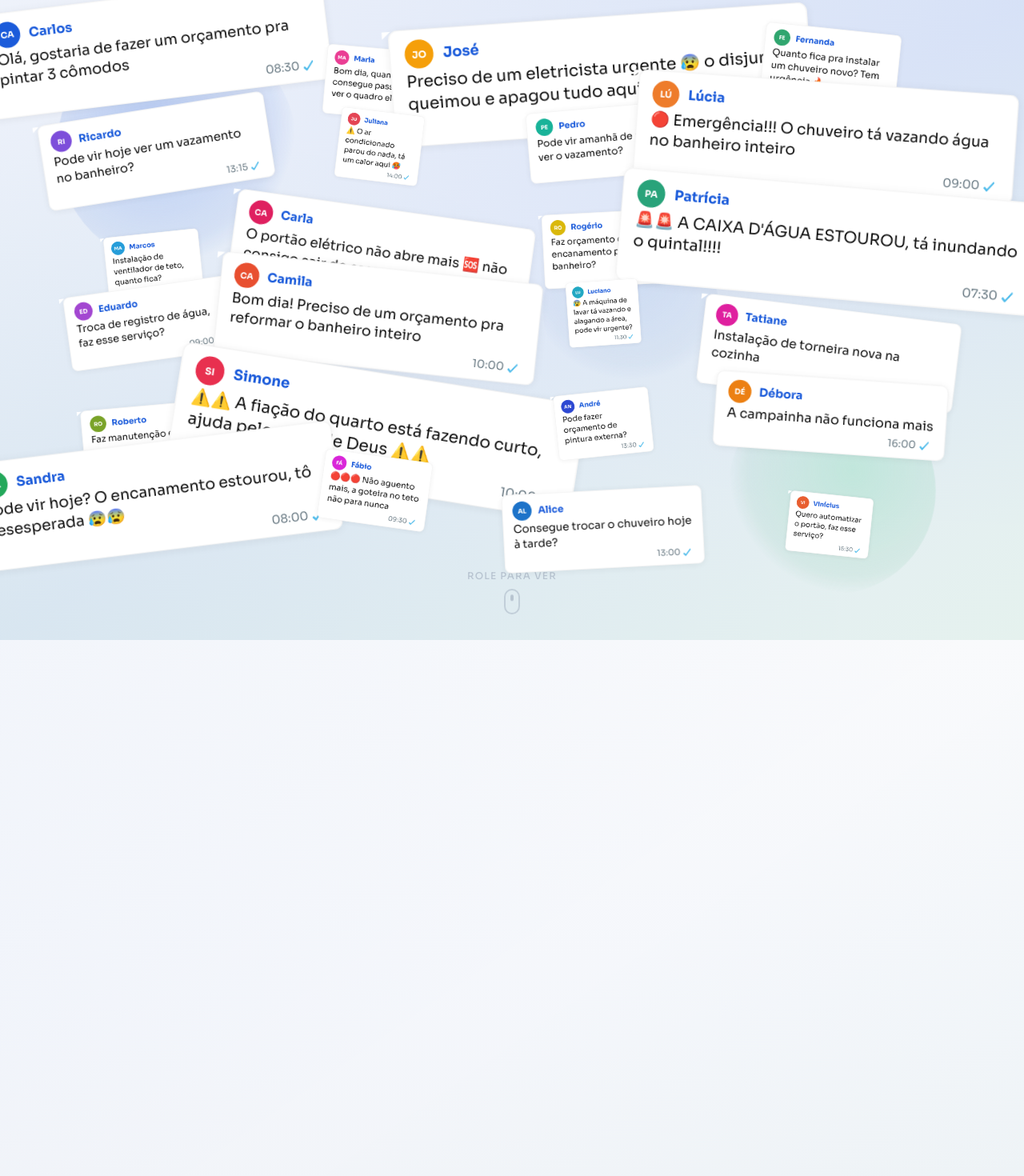
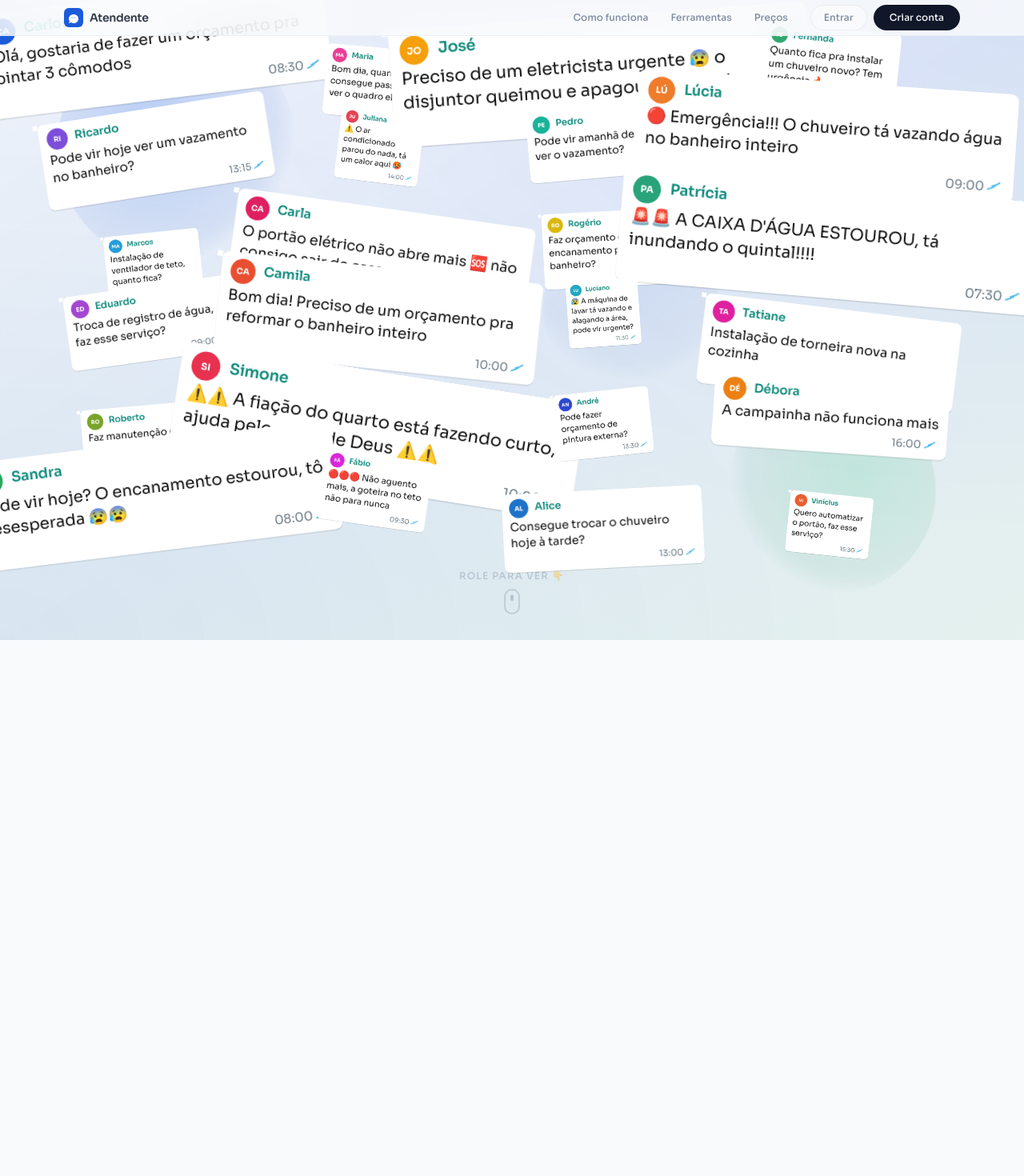
Before and after one commit to iamjfx/atendente, a React (Vite) app: page / in a window 1280 px wide. Shown: the top 1470 px of the page at 80% size. Built offline with nearby package versions, Linux system fonts and the light colour scheme.

Commit message:
checkpoint: bg fixo global, header, textos com emojis, wa bubble pixel-perfect

```diff
--- a/src/pages/Index.tsx
+++ b/src/pages/Index.tsx
@@ -3,6 +3,7 @@ import { Button } from "@/components/ui/button";
 import {
   MessageCircle, CalendarDays, Bot, Smartphone,
   ChevronRight, BarChart3, Users, Sparkles, ArrowRight, Clock,
+  Menu, X,
 } from "lucide-react";
 import PhoneMockup from "@/components/PhoneMockup";
 
@@ -103,6 +104,7 @@ const baseWidths = [
 export default function Index() {
   const [activeStep, setActiveStep] = useState(0);
   const [progress, setProgress] = useState(0);
+  const [mobileOpen, setMobileOpen] = useState(false);
   const bubbleRefs = useRef<(HTMLDivElement | null)[]>([]);
   const slotRefs = useRef<(HTMLDivElement | null)[]>([]);
   const agendaRef = useRef<HTMLDivElement>(null);
@@ -157,7 +159,7 @@ export default function Index() {
       const finalY = y + floatY;
 
       bubble.style.transform = `translate(-50%,-50%) translate(${finalX}px,${finalY}px) rotate(${rot}deg) scale(${scale})`;
-      bubble.style.opacity = String(1 - Math.max(0, (p - 0.7) / 0.3));
+      bubble.style.opacity = String(1 - Math.max(0, Math.min(1, (rawProgress - 0.6) / 0.15)));
     });
 
     rafRef.current = requestAnimationFrame(updatePositions);
@@ -169,13 +171,26 @@ export default function Index() {
   }, [updatePositions]);
 
   const steps = [
-    { num: "01", title: "Cliente chega", desc: "Manda um WhatsApp perguntando horário. A IA responde na hora, mesmo enquanto você trabalha.", screen: 0 },
-    { num: "02", title: "IA faz a triagem", desc: "Extrai nome, endereço, descrição do problema. Pergunta o que falta. Nada de formulário.", screen: 1 },
-    { num: "03", title: "Sugere e agenda", desc: "Confere seus horários, propõe o melhor pro cliente e confirma. Tudo automático.", screen: 2 },
+    { num: "01", title: "Cliente chega 💬", desc: "Manda um WhatsApp perguntando horário. A IA responde na hora, mesmo enquanto você trabalha.", screen: 0 },
+    { num: "02", title: "IA faz a triagem 🤖", desc: "Extrai nome, endereço, descrição do problema. Pergunta o que falta. Nada de formulário.", screen: 1 },
+    { num: "03", title: "Sugere e agenda 📅", desc: "Confere seus horários, propõe o melhor pro cliente e confirma. Tudo automático.", screen: 2 },
   ];
 
   return (
-    <div className="bg-background overflow-x-hidden" style={{ fontFamily: "Sora, system-ui, sans-serif" }}>
+    <div className="bg-background overflow-x-hidden relative" style={{ fontFamily: "Sora, system-ui, sans-serif" }}>
+      {/* FIXED GLOBAL BACKGROUND */}
+      <div className="fixed inset-0 z-0 pointer-events-none overflow-hidden">
+        <div className="absolute inset-0 bg-gradient-to-br from-primary/5 via-primary/10 to-success/10" />
+        <div className="absolute inset-0 bg-[radial-gradient(ellipse_at_top_right,hsl(220,78%,48%,0.06),transparent_60%)]" />
+        <div className="absolute inset-0 bg-[radial-gradient(ellipse_at_bottom_left,hsl(152,55%,42%,0.06),transparent_60%)]" />
+        <div className="orb orb-1 absolute w-[200px] h-[200px] md:w-[300px] md:h-[300px] rounded-full"
+             style={{top:"5%",left:"5%",background:"radial-gradient(circle at 40% 40%,hsl(220,78%,65%,0.35),hsl(220,78%,48%,0.08) 60%,transparent 70%)"}} />
+        <div className="orb orb-2 absolute w-[180px] h-[180px] md:w-[260px] md:h-[260px] rounded-full"
+             style={{bottom:"5%",right:"8%",background:"radial-gradient(circle at 60% 40%,hsl(152,55%,65%,0.3),hsl(152,55%,42%,0.08) 60%,transparent 70%)"}} />
+        <div className="orb orb-3 absolute w-[150px] h-[150px] md:w-[220px] md:h-[220px] rounded-full"
+             style={{top:"35%",right:"30%",background:"radial-gradient(circle at 50% 30%,hsl(215,60%,75%,0.25),hsl(215,50%,60%,0.06) 60%,transparent 70%)"}} />
+      </div>
+
       <style>{`
         @media (prefers-reduced-motion:reduce){*,*::before,*::after{transition:none!important;animation:none!important}}
 
@@ -213,34 +228,34 @@ export default function Index() {
         }
         .wa {
           background: #fff;
-          border-radius: 8px;
-          padding: 8px 12px 6px;
-          box-shadow: 0 1px 8px rgba(0,0,0,0.06);
+          border-radius: 7px;
+          padding: 6px 9px 7px 9px;
+          box-shadow: 0 1px 0.5px rgba(0,0,0,0.12);
           position: relative;
           width: max-content;
           max-width: var(--bw, 260px);
-          border: 1px solid rgba(0,0,0,0.04);
         }
         .wa::before {
           content: "";
           position: absolute;
           top: 0;
-          left: -6px;
+          left: -5px;
           width: 0;
           height: 0;
-          border-top: 6px solid #fff;
-          border-left: 0 solid transparent;
-          border-right: 7px solid transparent;
+          border: 5px solid transparent;
+          border-left: 0;
+          border-bottom: 0;
+          border-right: 5px solid #fff;
+          border-top: 5px solid #fff;
         }
         .wa-name {
-          font-size: 12px;
-          font-weight: 700;
-          color: hsl(220,78%,48%);
-          margin-bottom: 1px;
-          line-height: 1.3;
+          font-size: 12.8px;
+          font-weight: 600;
+          color: #128C7E;
+          letter-spacing: -0.01em;
         }
         .wa-text {
-          font-size: 13.5px;
+          font-size: 14.2px;
           color: #111;
           line-height: 1.4;
           word-break: break-word;
@@ -249,17 +264,17 @@ export default function Index() {
           display: flex;
           align-items: center;
           justify-content: flex-end;
-          gap: 3px;
-          margin-top: 2px;
+          gap: 2px;
+          margin-top: 3px;
         }
         .wa-time {
-          font-size: 10.5px;
+          font-size: 11px;
           color: #667781;
         }
         .wa-check {
+          width: 15px;
+          height: 10px;
           color: #53bdeb;
-          width: 14px;
-          height: 10px;
         }
 
         .agenda-item {
@@ -290,23 +305,42 @@ export default function Index() {
         .scrollbar-none { -ms-overflow-style: none; scrollbar-width: none; }
       `}</style>
 
+      {/* HEADER */}
+      <header className="fixed top-0 inset-x-0 z-[60] bg-background/80 backdrop-blur-xl border-b border-border/50">
+        <div className="mx-auto max-w-6xl px-4 h-11 flex items-center justify-between">
+          <a href="/" className="flex items-center gap-2">
+            <Logo />
+            <span className="font-semibold text-sm tracking-tight text-foreground/85">Atendente</span>
+          </a>
+          <nav className="hidden md:flex items-center gap-7 text-xs font-medium text-muted-foreground">
+            <a href="#como-funciona" className="hover:text-foreground/85 transition-colors">Como funciona</a>
+            <a href="#ferramentas" className="hover:text-foreground/85 transition-colors">Ferramentas</a>
+            <a href="#precos" className="hover:text-foreground/85 transition-colors">Preços</a>
+            <div className="flex items-center gap-2">
+              <a href="/auth"><Button size="sm" variant="outline" className="border-border/60 text-muted-foreground hover:text-foreground hover:bg-accent text-xs rounded-full px-4 h-8">Entrar</Button></a>
+              <a href="/auth"><Button size="sm" className="bg-foreground text-background hover:bg-foreground/90 text-xs rounded-full px-5 h-8">Criar conta</Button></a>
+            </div>
+          </nav>
+          <button className="md:hidden p-1" onClick={() => setMobileOpen(!mobileOpen)}>
+            {mobileOpen ? <X className="w-5 h-5" /> : <Menu className="w-5 h-5" />}
+          </button>
+        </div>
+        {mobileOpen && (
+          <div className="md:hidden border-t border-border/50 px-4 py-4 space-y-3 bg-background">
+            <a href="#como-funciona" className="block text-sm" onClick={() => setMobileOpen(false)}>Como funciona</a>
+            <a href="#ferramentas" className="block text-sm" onClick={() => setMobileOpen(false)}>Ferramentas</a>
+            <a href="#precos" className="block text-sm" onClick={() => setMobileOpen(false)}>Preços</a>
+            <a href="/auth" onClick={() => setMobileOpen(false)}><Button size="sm" variant="outline" className="w-full border-border/60 text-muted-foreground">Entrar</Button></a>
+            <a href="/auth" onClick={() => setMobileOpen(false)}><Button size="sm" className="w-full bg-foreground text-background">Criar conta</Button></a>
+          </div>
+        )}
+      </header>
+
       {/* HERO */}
-      <section ref={heroRef} className="relative min-h-[85vh] md:min-h-screen overflow-hidden">
-        <div className="absolute inset-0 bg-gradient-to-br from-primary/5 via-primary/10 to-success/10" />
-        <div className="absolute inset-0 bg-[radial-gradient(ellipse_at_top_right,hsl(220,78%,48%,0.06),transparent_60%)]" />
-        <div className="absolute inset-0 bg-[radial-gradient(ellipse_at_bottom_left,hsl(152,55%,42%,0.06),transparent_60%)]" />
-
-        <div className="absolute inset-0 pointer-events-none overflow-hidden">
-          <div className="orb orb-1 absolute w-[200px] h-[200px] md:w-[300px] md:h-[300px] rounded-full"
-               style={{top:"5%",left:"5%",background:"radial-gradient(circle at 40% 40%,hsl(220,78%,65%,0.35),hsl(220,78%,48%,0.08) 60%,transparent 70%)"}} />
-          <div className="orb orb-2 absolute w-[180px] h-[180px] md:w-[260px] md:h-[260px] rounded-full"
-               style={{bottom:"5%",right:"8%",background:"radial-gradient(circle at 60% 40%,hsl(152,55%,65%,0.3),hsl(152,55%,42%,0.08) 60%,transparent 70%)"}} />
-          <div className="orb orb-3 absolute w-[150px] h-[150px] md:w-[220px] md:h-[220px] rounded-full"
-               style={{top:"35%",right:"30%",background:"radial-gradient(circle at 50% 30%,hsl(215,60%,75%,0.25),hsl(215,50%,60%,0.06) 60%,transparent 70%)"}} />
-        </div>
+      <section ref={heroRef} className="relative pt-11 min-h-[85vh] md:min-h-screen overflow-hidden">
 
         <div className="absolute inset-x-0 bottom-8 flex flex-col items-center gap-2 text-muted-foreground/40">
-          <span className="text-xs font-medium tracking-widest uppercase">Role para ver</span>
+          <span className="text-xs font-medium tracking-widest uppercase">Role para ver 👇</span>
           <div className="w-5 h-8 rounded-full border-2 border-muted-foreground/30 flex justify-center pt-1.5">
             <div className="w-1 h-2 rounded-full bg-muted-foreground/40 animate-bounce" />
           </div>
@@ -322,7 +356,6 @@ export default function Index() {
               key={msg.id}
               ref={(el) => { bubbleRefs.current[i] = el; }}
               className="bubble-fixed"
-              style={{ opacity: 0 }}
             >
               <div               className="wa" style={{ '--bw': `${baseWidths[i]}px` } as React.CSSProperties}>
                 <div className="flex items-center gap-2 mb-0.5">
@@ -337,8 +370,9 @@ export default function Index() {
                 <div className="wa-text">{msg.text}</div>
                 <div className="wa-footer">
                   <span className="wa-time">{msg.time}</span>
-                  <svg className="wa-check" viewBox="0 0 16 11" fill="currentColor">
-                    <path d="M11.071.653a.457.457 0 0 0-.304-.102.493.493 0 0 0-.381.178l-6.19 7.636-2.011-2.095a.463.463 0 0 0-.336-.153.457.457 0 0 0-.335.128L.809 7.29a.487.487 0 0 0 0 .67l2.842 2.958a.461.461 0 0 0 .33.153.487.487 0 0 0 .38-.178l6.96-8.62a.515.515 0 0 0 .102-.33.464.464 0 0 0-.178-.304L11.07.653Z"/>
+                  <svg className="wa-check" viewBox="0 0 16 10" fill="none" stroke="currentColor" strokeWidth="1.5" strokeLinecap="round" strokeLinejoin="round">
+                    <path d="M12.5 1.5L9.5 3.5L5.5 5" />
+                    <path d="M8.5 4.5L5.5 6.5L1.5 8" />
                   </svg>
                 </div>
               </div>
@@ -349,8 +383,7 @@ export default function Index() {
 
       {/* AGENDA */}
       <div ref={agendaRef}>
-        <section className="relative py-20 md:py-28 bg-gradient-to-b from-background via-primary/[0.02] to-muted overflow-hidden">
-          <div className="absolute inset-0 bg-gradient-to-br from-primary/[0.03] via-transparent to-success/[0.03] pointer-events-none" />
+        <section className="relative py-20 md:py-28 overflow-hidden">
           <div className="mx-auto max-w-6xl px-4 relative">
             <div className={`agenda-header-in text-center mb-12 md:mb-16 ${progress > 0.6 ? "visible" : ""}`}>
               <div className="inline-flex items-center gap-2 px-4 py-1.5 rounded-full bg-primary/10 text-primary text-sm font-semibold mb-4">
@@ -361,7 +394,7 @@ export default function Index() {
                 Bagunça vira <span className="text-primary">semana organizada</span>
               </h2>
               <p className="text-lg text-muted-foreground max-w-xl mx-auto">
-                24 mensagens. Uma semana. Zero estresse.
+                24 mensagens. Uma semana. Zero estresse. ✨
               </p>
             </div>
 
@@ -422,14 +455,14 @@ export default function Index() {
       </div>
 
       {/* COMO FUNCIONA */}
-      <section className="py-20 md:py-28 bg-muted">
+      <section className="py-20 md:py-28">
         <div className="mx-auto max-w-6xl px-4">
           <div className="text-center mb-16">
             <h2 className="text-[32px] md:text-[44px] font-black text-foreground mb-4" style={{ textWrap: "balance" }}>
-              Em três passos. Sem complicação.
+              Em três passos. Sem complicação. 👇
             </h2>
             <p className="text-lg text-muted-foreground max-w-xl mx-auto">
-              O cliente não precisa baixar app, criar conta, nem aprender nada. É só mandar um zap.
+              O cliente não precisa baixar app, criar conta, nem aprender nada. É só mandar um zap. 📲
             </p>
           </div>
           <div className="grid md:grid-cols-5 gap-8 md:gap-12 items-center">
@@ -474,11 +507,11 @@ export default function Index() {
       </section>
 
       {/* FEATURES */}
-      <section className="py-20 md:py-28 bg-card">
+      <section className="py-20 md:py-28">
         <div className="mx-auto max-w-6xl px-4">
           <div className="text-center mb-16">
             <h2 className="text-[32px] md:text-[44px] font-black text-foreground mb-4" style={{ textWrap: "balance" }}>
-              Tudo que precisa.
+              Tudo que precisa. 🛠️
             </h2>
             <p className="text-lg text-muted-foreground max-w-md mx-auto">
               Funciona sozinho. E se você já usa o ecossistema, fica ainda melhor.
@@ -486,12 +519,12 @@ export default function Index() {
           </div>
           <div className="grid md:grid-cols-2 lg:grid-cols-3 gap-5">
             {[
-              { i: MessageCircle, t: "WhatsApp nativo", d: "Conecta direto na Evolution API. O cliente manda zap, a IA responde. Sem intermediário.", c: "from-primary to-primary/80" },
-              { i: Bot, t: "IA inteligente", d: "Não é robô com respostas prontas. A IA entende o que o cliente precisa, extrai dados e decide o próximo passo.", c: "from-[#AC39FF] to-[#9333EA]" },
-              { i: CalendarDays, t: "Auto-agendamento", d: "Consulta sua agenda em tempo real e sugere o melhor horário. Se for cliente do Controle Total, integra direto.", c: "from-[#30D158] to-[#28B84B]" },
+              { i: MessageCircle, t: "WhatsApp nativo 😊", d: "Conecta direto na Evolution API. O cliente manda zap, a IA responde. Sem intermediário.", c: "from-primary to-primary/80" },
+              { i: Bot, t: "Entendimento contextual 🤔", d: "Não é robô com respostas prontas. A IA entende o que o cliente precisa, extrai dados e decide o próximo passo.", c: "from-[#AC39FF] to-[#9333EA]" },
+              { i: CalendarDays, t: "Auto-agendamento 😎", d: "Consulta sua agenda em tempo real e sugere o melhor horário. Se for cliente do Controle Total, integra direto.", c: "from-[#30D158] to-[#28B84B]" },
               { i: Users, t: "Histórico completo", d: "Cada conversa fica salva com busca. Você acompanha o que a IA fez e pode intervir quando quiser.", c: "from-[#FF9F0A] to-[#E88F00]" },
-              { i: Smartphone, t: "Painel de conversas", d: "Veja em tempo real o que a IA está respondendo. Entre na conversa com um clique.", c: "from-[#FF375F] to-[#E83056]" },
-              { i: BarChart3, t: "Relatórios", d: "Quantos clientes foram atendidos, quantos agendaram, quantos voltaram. Dados que te ajudam a crescer.", c: "from-[#5E5CE6] to-[#4B49D6]" },
+              { i: Smartphone, t: "Painel de conversas 👀", d: "Veja em tempo real o que a IA está respondendo. Entre na conversa com um clique.", c: "from-[#FF375F] to-[#E83056]" },
+              { i: BarChart3, t: "Relatórios 🤓", d: "Quantos clientes foram atendidos, quantos agendaram, quantos voltaram. Dados que te ajudam a crescer.", c: "from-[#5E5CE6] to-[#4B49D6]" },
             ].map((feat) => (
               <div key={feat.t} className="group relative rounded-2xl p-6 md:p-7 border border-border/80 bg-background hover:shadow-card transition-all duration-300 hover:-translate-y-0.5">
                 <div className={`w-10 h-10 rounded-xl bg-gradient-to-br ${feat.c} flex items-center justify-center mb-4 shadow-sm`}>
@@ -506,7 +539,7 @@ export default function Index() {
             <p className="text-sm text-muted-foreground">
               <span className="inline-flex items-center gap-1.5">
                 <Sparkles className="w-3.5 h-3.5 text-primary" />
-                <strong className="text-foreground font-semibold">IA inteligente</strong> significa que ela entende contexto, não só palavras-chave.
+                Conversa natural, não robô ✨
               </span>
             </p>
           </div>
@@ -514,14 +547,14 @@ export default function Index() {
       </section>
 
       {/* ECOSYSTEM */}
-      <section className="py-20 md:py-28 bg-muted">
+      <section className="py-20 md:py-28">
         <div className="mx-auto max-w-4xl px-4">
           <div className="text-center mb-12">
             <h2 className="text-[28px] md:text-[36px] font-black text-foreground mb-4" style={{ textWrap: "balance" }}>
-              Sozinho já resolve. Com o Controle Total, amplia.
+              Sozinho já resolve. Com o Controle Total, amplia. 🚀
             </h2>
             <p className="text-[17px] text-muted-foreground max-w-xl mx-auto">
-              O Atendente funciona completo por conta própria. Se você também usa o controle total, agenda, clientes e orçamentos ficam integrados.
+              O Atendente funciona completo por conta própria. Se você também usa o Controle Total, agenda, clientes e orçamentos ficam integrados. 🔗
             </p>
           </div>
           <div className="bg-card rounded-2xl p-8 md:p-10 border border-border/80 text-center">
@@ -550,9 +583,9 @@ export default function Index() {
         <div className="absolute inset-0 bg-[radial-gradient(ellipse_at_center,hsl(0,0%,100%,0.1),transparent_60%)]" />
         <div className="mx-auto max-w-2xl px-4 text-center relative">
           <h2 className="text-[32px] md:text-[44px] font-black text-white mb-4" style={{ textWrap: "balance" }}>
-            Testa grátis.<br />Depois você vê.
+            Testa por 30 dias.<br />Vai por mim... 😉
           </h2>
-          <p className="text-lg text-white/80 mb-8">Sem cartão. Sem compromisso. A IA já começa a atender hoje.</p>
+          <p className="text-lg text-white/80 mb-8">Sem cartão. Sem compromisso. A IA já começa a atender hoje. 🤖</p>
           <Button className="bg-white text-primary hover:bg-white/90 rounded-full px-8 h-[48px] text-[15px] font-bold cursor-pointer hover:scale-[1.03]">
             Criar conta grátis <ChevronRight className="w-4 h-4 ml-1" />
           </Button>
@@ -560,7 +593,7 @@ export default function Index() {
       </section>
 
       {/* FOOTER */}
-      <footer className="py-10 bg-card border-t border-border/50">
+      <footer className="py-10 border-t border-border/50">
         <div className="mx-auto max-w-6xl px-4">
           <div className="flex flex-wrap items-center justify-between gap-4 mb-6">
             <div className="flex items-center gap-2 group">
@@ -576,7 +609,7 @@ export default function Index() {
               <a href="mailto:contato@atendente.app" className="hover:text-foreground transition-colors cursor-pointer">Contato</a>
             </div>
           </div>
-          <p className="text-xs text-muted-foreground/60">&copy; 2026 Atendente — Um produto do ecossistema Controle Total</p>
+          <p className="text-xs text-muted-foreground/60">&copy; 2026 Atendente — Um produto do ecossistema Controle Total 💙</p>
         </div>
       </footer>
     </div>
```
